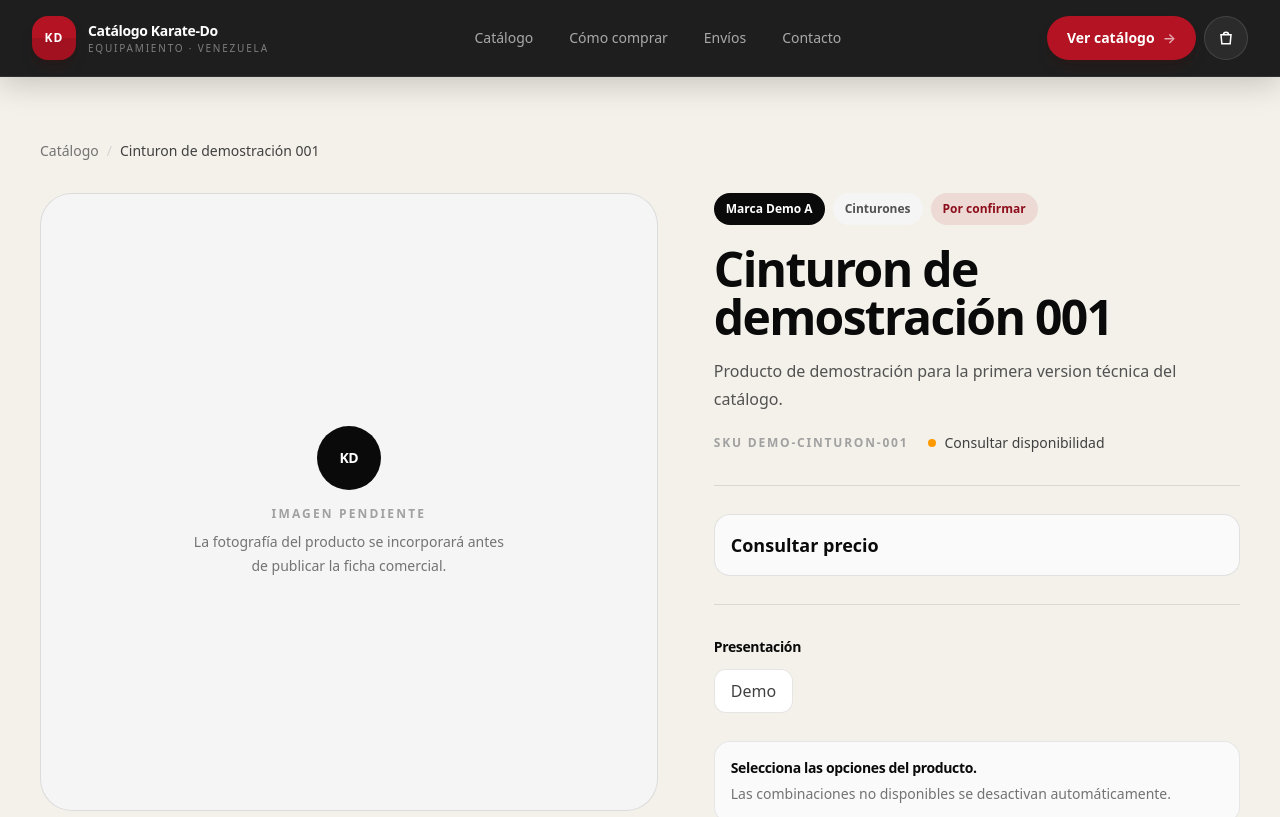
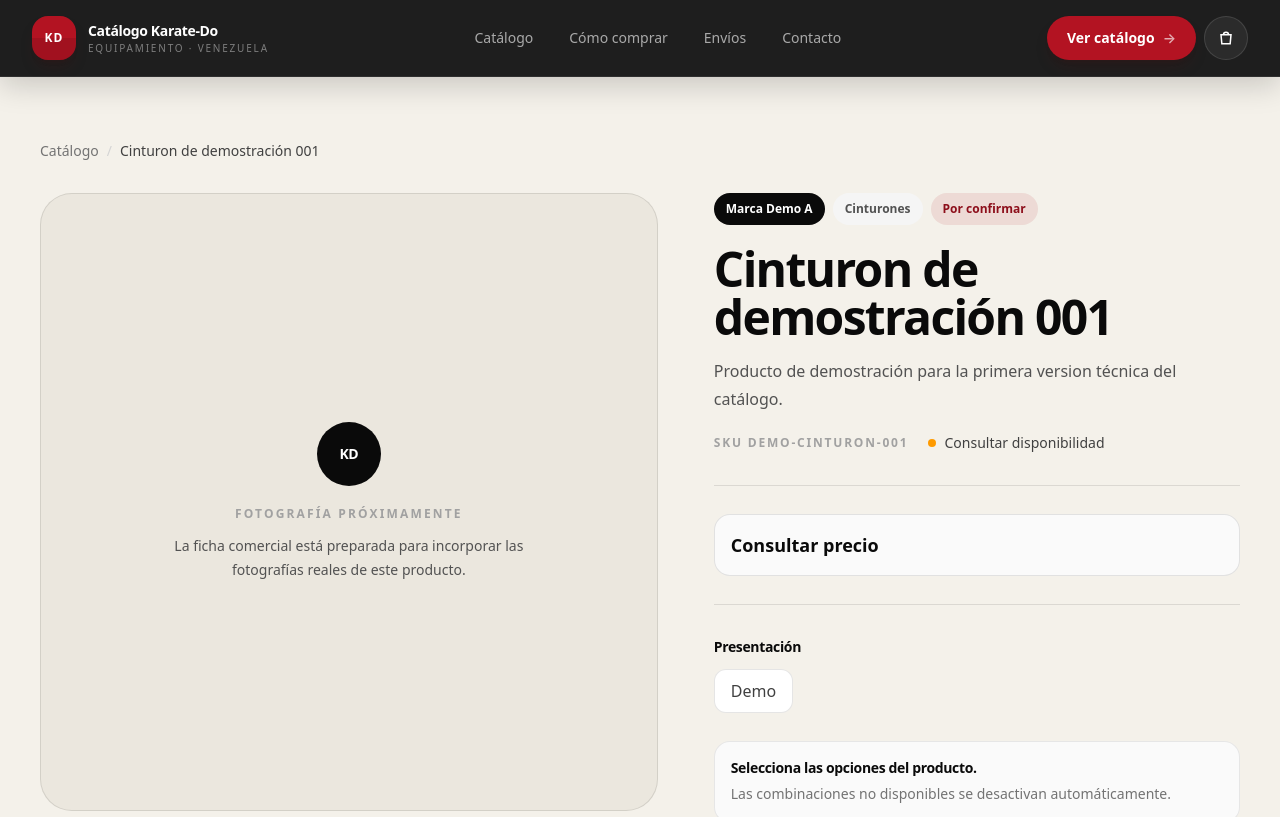
Before and after one commit to maorusohh/catalogo-karate, a Next.js app: page /producto/cinturon-demo-001 in a window 1280 px wide. Shown: the top 817 px of the page. Built offline with nearby package versions, Linux system fonts and the light colour scheme.

Commit message:
feat: improve product gallery and catalog readiness reporting

```diff
--- a/package.json
+++ b/package.json
@@ -13,8 +13,9 @@
     "test:unit:watch": "vitest",
     "test:e2e": "playwright test",
     "test:e2e:ui": "playwright test --ui",
-    "catalog:sync": "tsx scripts/sync-catalog-from-google.ts \u0026\u0026 npx tsx scripts/validate-catalog-text.ts \u0026\u0026 npx tsx scripts/validate-catalog-images.ts \u0026\u0026 prettier --write src/data/catalog-source.google.generated.ts",
-    "build:catalog": "npm run catalog:sync \u0026\u0026 next build"
+    "catalog:sync": "tsx scripts/sync-catalog-from-google.ts && npx tsx scripts/validate-catalog-text.ts && npx tsx scripts/validate-catalog-images.ts && prettier --write src/data/catalog-source.google.generated.ts",
+    "build:catalog": "npm run catalog:sync && next build",
+    "catalog:report": "tsx scripts/catalog-readiness-report.ts"
   },
   "dependencies": {
     "next": "16.3.6",
--- /dev/null
+++ b/scripts/catalog-readiness-report.ts
@@ -0,0 +1,122 @@
+import { existsSync } from "node:fs";
+import path from "node:path";
+
+import { catalog } from "../src/data/catalog";
+
+const publicRoot = path.join(process.cwd(), "public");
+
+const activeProducts = catalog.products.filter((product) => product.active);
+
+const featuredProducts = activeProducts.filter((product) => product.featured);
+
+const productsWithImages = activeProducts.filter((product) => product.images.length > 0);
+
+const productsWithoutImages = activeProducts.filter((product) => product.images.length === 0);
+
+const featuredWithoutImages = featuredProducts.filter((product) => product.images.length === 0);
+
+const imageReferences = activeProducts.flatMap((product) =>
+  product.images.map((image) => ({
+    product: product.name,
+    slug: product.slug,
+    src: image.src,
+  })),
+);
+
+const missingImageFiles = imageReferences.filter((reference) => {
+  if (!reference.src.startsWith("/images/")) {
+    return true;
+  }
+
+  const relativePath = reference.src.replace(/^\/+/, "");
+  const absolutePath = path.join(publicRoot, relativePath);
+
+  return !existsSync(absolutePath);
+});
+
+const totalVariants = activeProducts.reduce((total, product) => total + product.variants.length, 0);
+
+const totalPrices = activeProducts.reduce((total, product) => total + product.prices.length, 0);
+
+const activeBrands = catalog.brands.filter((brand) => brand.active);
+const activeCategories = catalog.categories.filter((category) => category.active);
+
+const percentage = (part: number, total: number) =>
+  total === 0 ? 0 : Math.round((part / total) * 100);
+
+console.log("");
+console.log("============================================================");
+console.log(" CATÁLOGO KARATE-DO | REPORTE DE PREPARACIÓN");
+console.log("============================================================");
+console.log("");
+
+console.log(`Marcas activas:              ${activeBrands.length}`);
+console.log(`Categorías activas:          ${activeCategories.length}`);
+console.log(`Productos activos:           ${activeProducts.length}`);
+console.log(`Productos destacados:        ${featuredProducts.length}`);
+console.log(
+  `Productos con imágenes:      ${productsWithImages.length} (${percentage(productsWithImages.length, activeProducts.length)}%)`,
+);
+console.log(`Productos sin imágenes:      ${productsWithoutImages.length}`);
+console.log(`Destacados sin imágenes:     ${featuredWithoutImages.length}`);
+console.log(`Referencias de imágenes:     ${imageReferences.length}`);
+console.log(`Imágenes inexistentes:        ${missingImageFiles.length}`);
+console.log(`Variantes totales:            ${totalVariants}`);
+console.log(`Registros de precios:         ${totalPrices}`);
+
+console.log("");
+console.log("------------------------------------------------------------");
+console.log(" PRODUCTOS SIN IMAGEN");
+console.log("------------------------------------------------------------");
+
+if (productsWithoutImages.length === 0) {
+  console.log("Ninguno.");
+} else {
+  for (const product of productsWithoutImages) {
+    console.log(`- ${product.name} | ${product.slug}${product.featured ? " | DESTACADO" : ""}`);
+  }
+}
+
+console.log("");
+console.log("------------------------------------------------------------");
+console.log(" IMÁGENES INEXISTENTES");
+console.log("------------------------------------------------------------");
+
+if (missingImageFiles.length === 0) {
+  console.log("Ninguna.");
+} else {
+  for (const reference of missingImageFiles) {
+    console.log(`- ${reference.slug} | ${reference.src}`);
+  }
+}
+
+console.log("");
+console.log("------------------------------------------------------------");
+console.log(" PRODUCTOS DESTACADOS");
+console.log("------------------------------------------------------------");
+
+if (featuredProducts.length === 0) {
+  console.log("No hay productos destacados.");
+} else {
+  for (const product of featuredProducts) {
+    console.log(
+      `- ${product.name} | imágenes: ${product.images.length} | variantes: ${product.variants.length}`,
+    );
+  }
+}
+
+console.log("");
+console.log("============================================================");
+
+if (missingImageFiles.length > 0) {
+  console.log("ESTADO: HAY REFERENCIAS DE IMAGEN QUE REVISAR.");
+} else {
+  console.log("ESTADO: REFERENCIAS DE IMAGEN COHERENTES.");
+}
+
+if (featuredWithoutImages.length > 0) {
+  console.log("NOTA: existen productos destacados sin fotografía.");
+}
+
+console.log("============================================================");
+console.log("");
--- a/src/components/product/product-gallery.tsx
+++ b/src/components/product/product-gallery.tsx
@@ -17,19 +17,20 @@ export function ProductGallery({ images, productName }: ProductGalleryProps) {
 
   if (images.length === 0) {
     return (
-      <div className="overflow-hidden rounded-[2rem] border border-black/10 bg-neutral-100">
-        <div className="flex aspect-square items-center justify-center p-8 text-center">
-          <div>
+      <div className="overflow-hidden rounded-[2rem] border border-black/10 bg-[#ebe7de]">
+        <div className="flex aspect-square items-center justify-center p-8 text-center sm:p-12">
+          <div className="max-w-sm">
             <span className="mx-auto flex size-16 items-center justify-center rounded-full bg-neutral-950 text-sm font-black tracking-tight text-white">
               KD
             </span>
 
-            <p className="mt-4 text-xs font-semibold tracking-[0.18em] text-neutral-400 uppercase">
-              Imagen pendiente
+            <p className="mt-5 text-xs font-semibold tracking-[0.18em] text-neutral-400 uppercase">
+              Fotografía próximamente
             </p>
 
-            <p className="mx-auto mt-2 max-w-xs text-sm leading-6 text-neutral-500">
-              La fotografía del producto se incorporará antes de publicar la ficha comercial.
+            <p className="mt-3 text-sm leading-6 text-neutral-600">
+              La ficha comercial está preparada para incorporar las fotografías reales de este
+              producto.
             </p>
           </div>
         </div>
@@ -39,19 +40,28 @@ export function ProductGallery({ images, productName }: ProductGalleryProps) {
 
   return (
     <div>
-      <div className="relative aspect-square overflow-hidden rounded-[2rem] bg-neutral-100">
+      <div className="relative aspect-square overflow-hidden rounded-[2rem] border border-black/10 bg-white shadow-[0_16px_40px_rgba(0,0,0,0.05)]">
         <Image
           src={selectedImage.src}
           alt={selectedImage.alt || productName}
           fill
           priority
           sizes="(max-width: 1023px) 100vw, 55vw"
-          className="object-contain p-6 sm:p-10"
+          className="object-contain p-7 sm:p-10 lg:p-12"
         />
+
+        {images.length > 1 ? (
+          <div className="absolute right-4 bottom-4 rounded-full bg-neutral-950/90 px-3 py-1.5 text-xs font-semibold text-white backdrop-blur">
+            {selectedIndex + 1} / {images.length}
+          </div>
+        ) : null}
       </div>
 
       {images.length > 1 ? (
-        <div className="mt-4 grid grid-cols-5 gap-3">
+        <div
+          className="mt-4 grid grid-cols-4 gap-3 sm:grid-cols-5"
+          aria-label="Galería de imágenes"
+        >
           {images.map((image, index) => {
             const isSelected = index === selectedIndex;
 
@@ -60,13 +70,21 @@ export function ProductGallery({ images, productName }: ProductGalleryProps) {
                 key={`${image.src}-${index}`}
                 type="button"
                 onClick={() => setSelectedIndex(index)}
-                aria-label={`Ver imagen ${index + 1}`}
+                aria-label={`Ver imagen ${index + 1} de ${images.length}`}
                 aria-pressed={isSelected}
-                className={`relative aspect-square overflow-hidden rounded-xl border bg-white ${
-                  isSelected ? "border-neutral-950" : "border-black/10"
+                className={`relative aspect-square overflow-hidden rounded-2xl border bg-white transition-[border-color,transform,box-shadow] ${
+                  isSelected
+                    ? "border-neutral-950 shadow-[0_8px_20px_rgba(0,0,0,0.08)]"
+                    : "border-black/10 hover:-translate-y-0.5 hover:border-black/30"
                 }`}
               >
-                <Image src={image.src} alt="" fill sizes="120px" className="object-contain p-2" />
+                <Image
+                  src={image.src}
+                  alt=""
+                  fill
+                  sizes="(max-width: 639px) 25vw, 120px"
+                  className="object-contain p-2.5"
+                />
               </button>
             );
           })}
```
